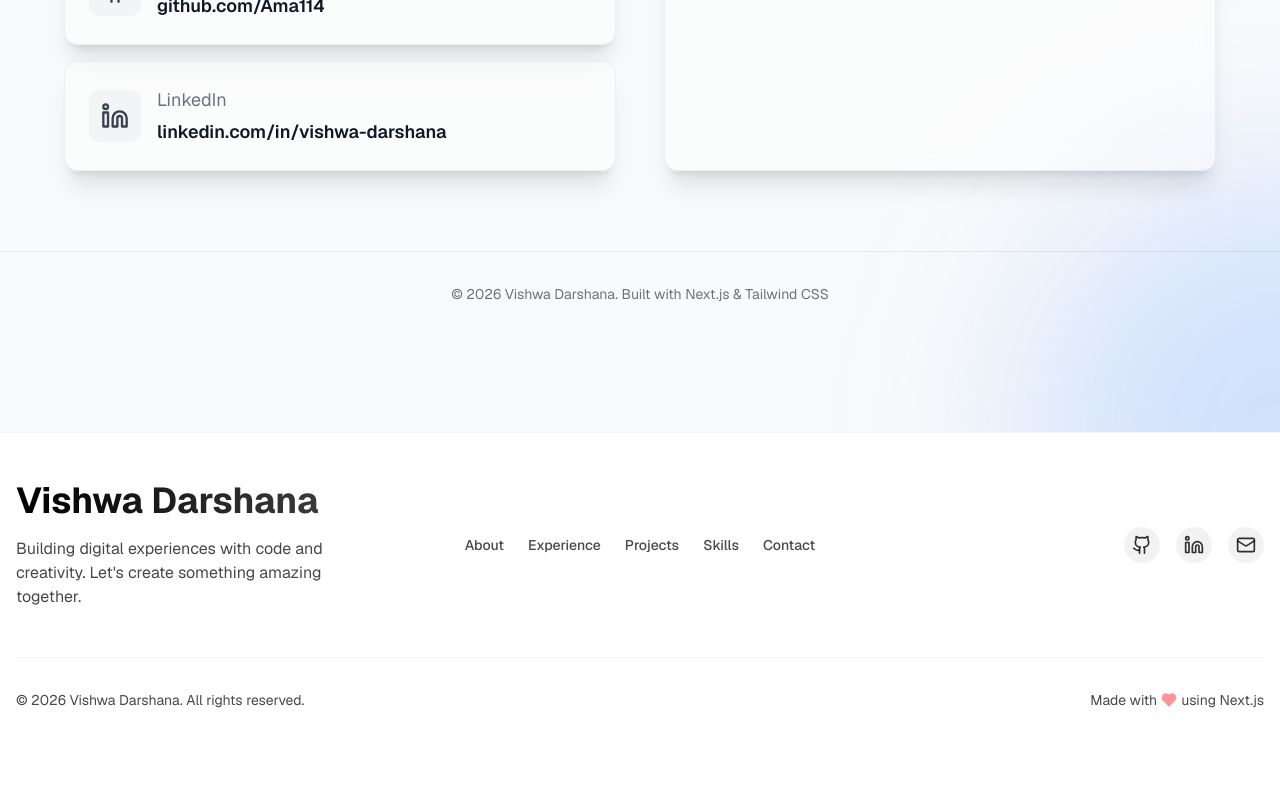
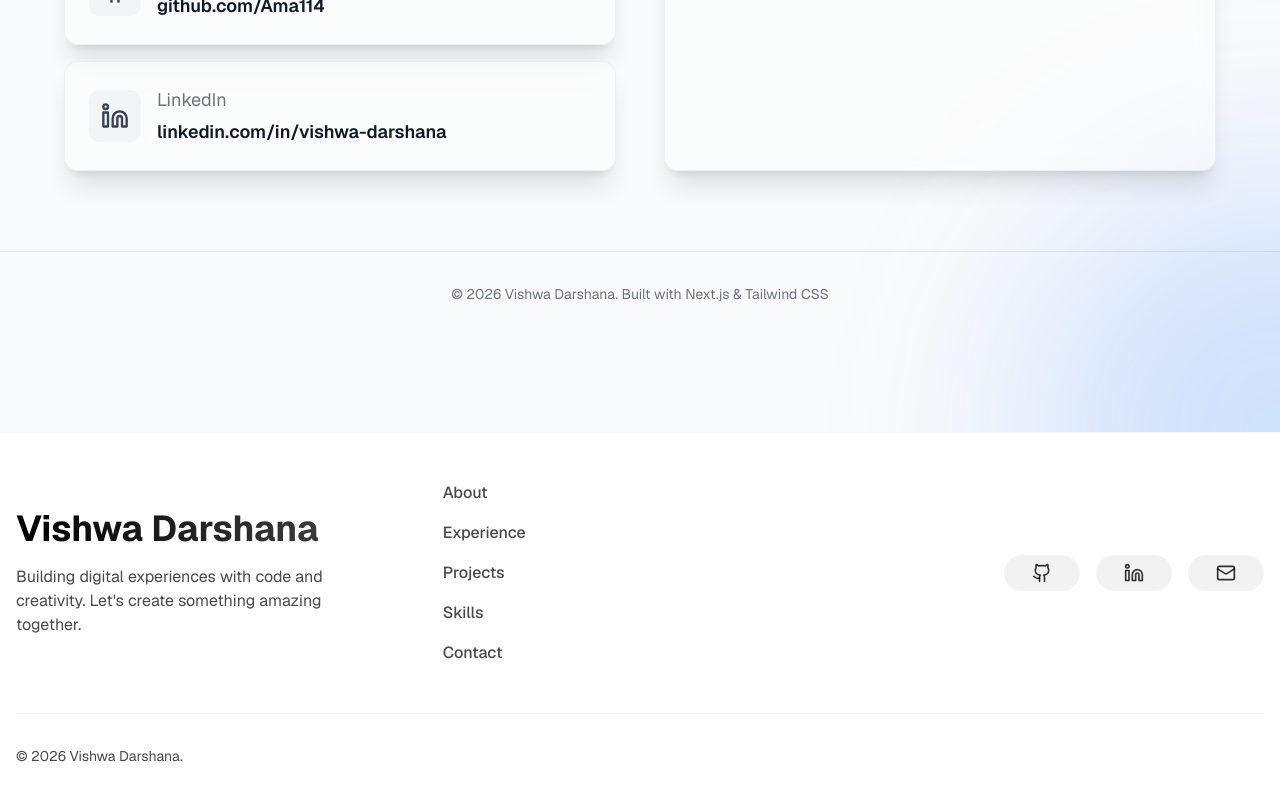
Before and after one commit to Ama114/my_portfolio_new, a Next.js app: page / in a window 1280 px wide. Shown: the part 7315-8115 px from the top of the page. Before the commit the page ends 8073 px from the top, so only its background shows below. Built offline with nearby package versions, Linux system fonts and the light colour scheme.

Commit message:
Update Footer.tsx

```diff
--- a/components/Footer.tsx
+++ b/components/Footer.tsx
@@ -37,7 +37,7 @@ export default function Footer() {
           </div>
 
           {/* 2. Quick Links (Navigation) */}
-          <div className="flex flex-wrap justify-center gap-6 text-sm font-medium text-muted-foreground">
+          <div className="flex flex-col justify-center gap-4 text-base font-medium text-muted-foreground">
             {quickLinks.map((link) => (
               <a
                 key={link.name}
@@ -60,7 +60,7 @@ export default function Footer() {
                 className="p-2 rounded-full bg-foreground/5 hover:bg-foreground/10 text-foreground/80 hover:text-foreground transition-all duration-300 hover:scale-110"
                 aria-label={social.name}
               >
-                <social.icon className="w-5 h-5" />
+                <social.icon className="w-15 h-5" />
               </a>
             ))}
           </div>
@@ -69,11 +69,9 @@ export default function Footer() {
         {/* --- Bottom Separator --- */}
         <div className="mt-12 pt-8 border-t border-border/40 flex flex-col md:flex-row justify-between items-center gap-4 text-sm text-muted-foreground">
 
-          <p>© {new Date().getFullYear()} Vishwa Darshana. All rights reserved.</p>
+          <p>© {new Date().getFullYear()} Vishwa Darshana.</p>
 
-          <p className="flex items-center gap-1">
-            Made with <Heart className="w-4 h-4 text-red-500 fill-red-500 animate-pulse" /> using Next.js
-          </p>
+
 
         </div>
       </div>
```
